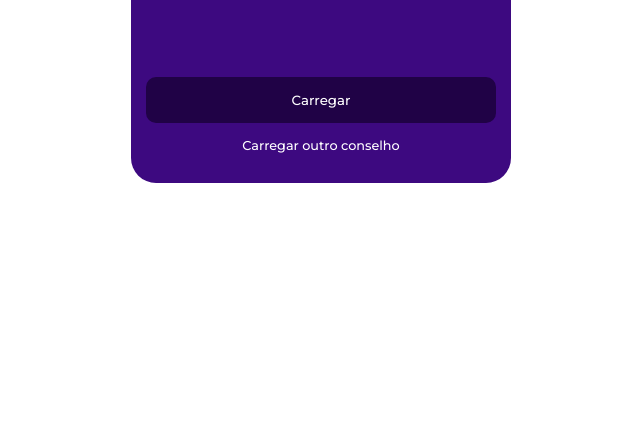
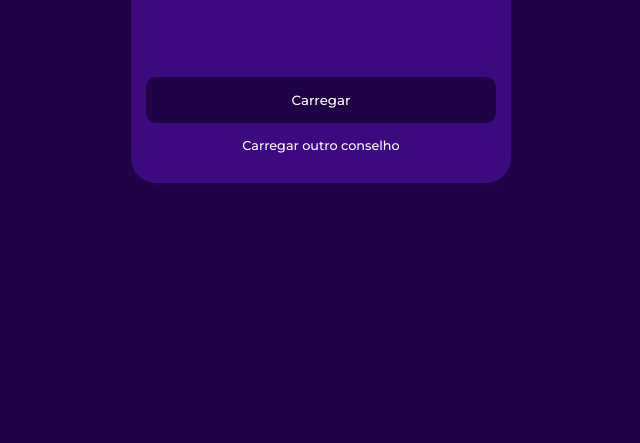
Before and after one commit to AlexMoralesDEV/ADVICE-APP, a plain HTML site: page index.html in a window 1280 px wide. Shown: the part 357-800 px from the top of the page, without its empty margins (319-959 px from the left). Drawn offline with Linux system fonts and the light colour scheme.

Commit message:
Cor no Background

```diff
--- a/src/css/style.css
+++ b/src/css/style.css
@@ -9,6 +9,7 @@
 
 body{
     height: 100vh;
+    background-color: rgb(32, 2, 70);
     display: flex;
     justify-content: center;
     align-items: center;
```
